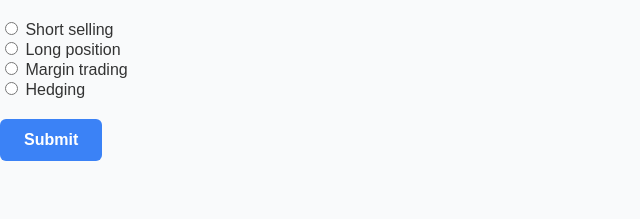
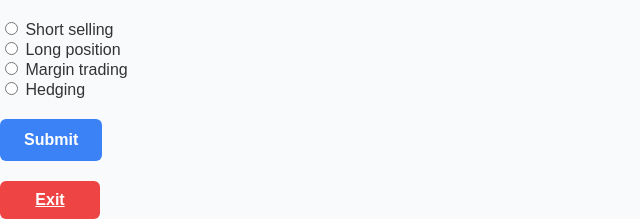
Before and after one commit to vickycool91/lsegQuizApp, a Flask app: page / in a window 1280 px wide. Shown: the part 672-891 px from the top of the page, without its empty margins (0-640 px from the left). Before the commit the page ends 833 px from the top, so only its background shows below. Run offline with Flask 3, Linux system fonts and the light colour scheme.

Commit message:
Update quiz.html

```diff
--- a/app/templates/quiz.html
+++ b/app/templates/quiz.html
@@ -42,6 +42,8 @@
             {% endfor %}
             <button type="submit" class="submit-button">Submit</button>
         </form>
+         <!-- Add Exit Button -->
+        <a href="{{ url_for('exit_app') }}" class="exit-button">Exit</a>
     </div>
 </body>
 </html>
```
